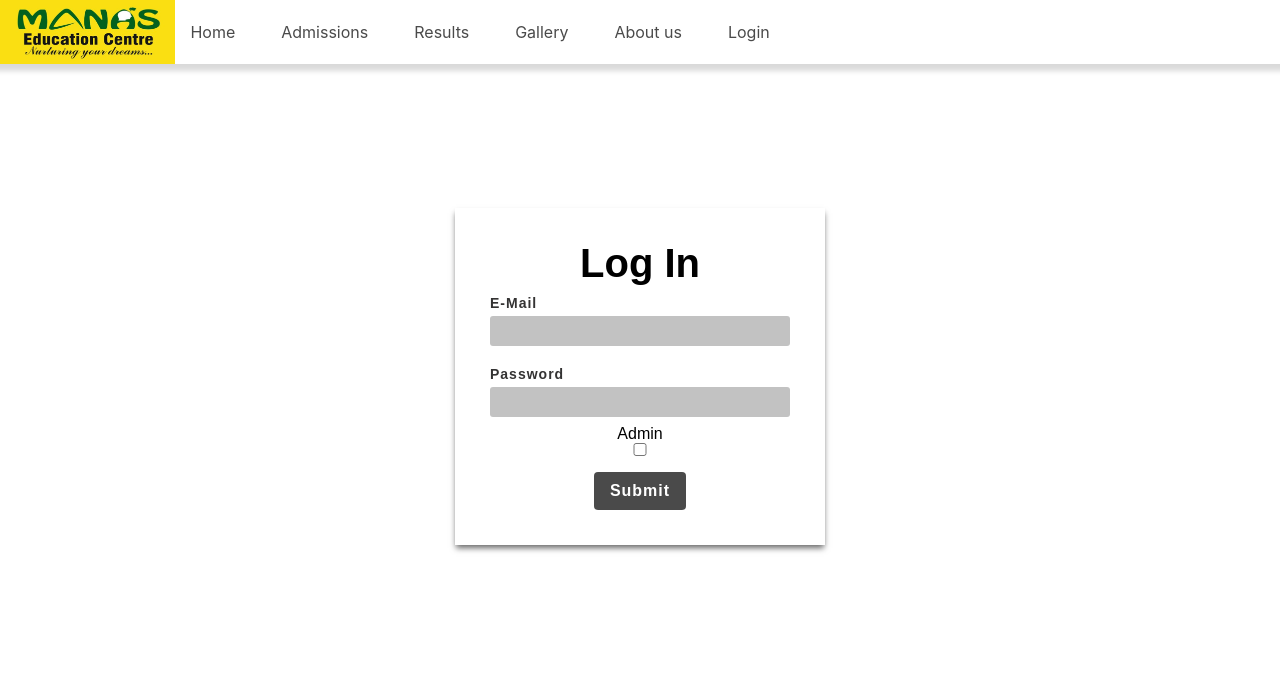
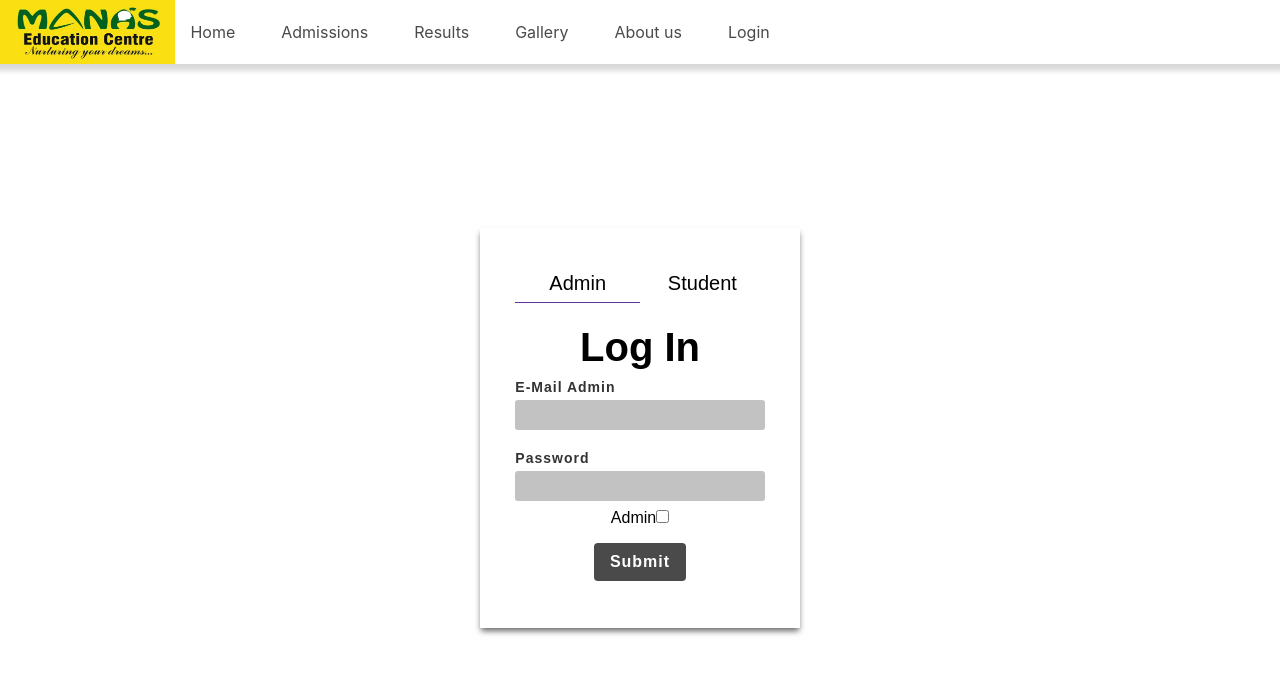
Before and after one commit to imf-ali/Manas-Frontend, a React (Create React App) app: page /login in a window 1280 px wide. Shown: the top 674 px of the page. Built offline with nearby package versions, Linux system fonts and the light colour scheme; the HTML template or start-up script is replaced by a standard one.

Commit message:
update login v1.1

```diff
--- a/src/Screen/LoginPage.js
+++ b/src/Screen/LoginPage.js
@@ -25,12 +25,11 @@ const passwordReducer = (state, actions) => {
 };
 
 const LoginPage = () => {
-
   const setIsLogin = userStore((state) => state.setIsLogin);
 
   const { manasInstance } = useContext(AuthContext);
 
-  const [ adminValue, setAdminValue ] = useState(false);
+  const [adminValue, setAdminValue] = useState(false);
 
   const [emailState, dispatchEmail] = useReducer(emailReducer, {
     value: "",
@@ -60,23 +59,50 @@ const LoginPage = () => {
 
   const adminChangeHandler = () => {
     console.log(adminValue);
-    setAdminValue((value) => !value)
+    setAdminValue((value) => !value);
   };
 
   const submitHandler = async (event) => {
     event.preventDefault();
-    const user = adminValue ? 'admin' : 'student';
-    const res = await manasInstance.loginHandler(emailState.value, passwordState.value, user);
-    if(res.status === 201) {
+    const user = adminValue ? "admin" : "student";
+    const res = await manasInstance.loginHandler(
+      emailState.value,
+      passwordState.value,
+      user
+    );
+    if (res.status === 201) {
       setIsLogin(true, false);
     }
   };
 
+  const switchStudent = () => {
+    // document.getElementById("admin").style.display = "none";
+    document.getElementById("student").style.left = "0";
+    document.getElementById("btn").style.left = "50%";
+    document.getElementById("admin").style.left = "-121%";
+  };
+  const switchAdmin = () => {
+    document.getElementById("admin").style.left = "0";
+    document.getElementById("btn").style.left = "0";
+    document.getElementById("student").style.left = "121%";
+  };
+
   return (
-      <div className={styles.loginMain}>
-        <div className={styles.loginContainer}>
-          <h2 className={styles.headingLogin}>Log In</h2>
-          <form className={styles.loginForm} onSubmit={submitHandler}>
+    <div className={styles.loginMain}>
+      <div className={styles.loginContainer}>
+        <div className={styles.toggle}>
+          <div id="btn" className={styles.btn}></div>
+          <button onClick={switchAdmin}>Admin</button>
+          {/* <hr></hr> */}
+          <button onClick={switchStudent}>Student</button>
+        </div>
+        <h2 className={styles.headingLogin}>Log In</h2>
+        <div className={styles.formContainer}>
+          <form
+            id="student"
+            className={styles.loginFormStudent}
+            onSubmit={submitHandler}
+          >
             <Input
               id="email"
               type="email"
@@ -95,17 +121,51 @@ const LoginPage = () => {
               value={passwordState.value}
               isValid={passwordState.isValid}
             />
-            <Input className={styles.radio}
+            <Input
+              className={styles.radio}
               id="radio"
               type="checkbox"
               label="Admin"
               onChange={adminChangeHandler}
             />
-              <button className={styles.loginButton}>Submit</button>
+            <button className={styles.loginButton}>Submit</button>
+          </form>
+          <form
+            id="admin"
+            className={styles.loginFormAdmin}
+            onSubmit={submitHandler}
+          >
+            <Input
+              id="email"
+              type="email"
+              label="E-Mail Admin"
+              onChange={emailChangeHandler}
+              onBlur={validateEmailHandler}
+              value={emailState.value}
+              isValid={emailState.isValid}
+            />
+            <Input
+              id="password"
+              type="password"
+              label="Password"
+              onChange={passwordChangeHandler}
+              onBlur={validatePasswordHandler}
+              value={passwordState.value}
+              isValid={passwordState.isValid}
+            />
+            <Input
+              className={styles.radio}
+              id="radio"
+              type="checkbox"
+              label="Admin"
+              onChange={adminChangeHandler}
+            />
+            <button className={styles.loginButton}>Submit</button>
           </form>
         </div>
       </div>
+    </div>
   );
-}
+};
 
 export default LoginPage;
--- a/src/Screen/LoginPage.module.css
+++ b/src/Screen/LoginPage.module.css
@@ -1,14 +1,73 @@
 .loginMain {
+  height: 75vh;
+  position: relative;
   display: flex;
   flex-direction: column;
   align-items: center;
 }
 
+.btn {
+  position: absolute;
+  border-bottom: 1px solid rebeccapurple;
+  top: 0;
+  left: 0;
+  height: 100%;
+  width: 50%;
+  transition: 0.5s;
+}
+
+.toggle {
+  margin-bottom: 3vh;
+  position: relative;
+  display: flex;
+  height: 5vh;
+  /* box-shadow: 0 0 10px 5px rgb(199, 199, 199); */
+}
+
+.toggle > button {
+  font-size: 20px;
+  width: 50%;
+  cursor: pointer;
+  position: relative;
+  height: 5vh;
+  border: none;
+  background: transparent;
+  outline: none;
+  -webkit-tap-highlight-color: transparent;
+}
+
+.formContainer {
+  position: relative;
+}
+.loginFormAdmin {
+  position: absolute;
+  width: 100%;
+  left: 0;
+  /* padding: 0 vh; */
+  transition: 0.5s;
+}
+.loginFormStudent {
+  position: absolute;
+  width: 100%;
+  left: 121%;
+  /* padding: 0 3vh; */
+  transition: 0.5s;
+}
 .loginContainer {
-  margin: 10vh auto;
+  overflow: hidden;
+  display: flex;
+  flex-direction: column;
+  width: 40vh;
+  height: 50vh;
+  margin: auto 20%;
   /* background-color: #696363; */
   padding: 3%;
   box-shadow: 0 4px 6px -1px rgba(0, 0, 0, 0.6);
+  /* margin: 0;
+  position: absolute;
+  top: 50%;
+  -ms-transform: translateY(-50%);
+  transform: translateY(-50%); */
 }
 /* .loginContainer {
 
@@ -30,11 +89,6 @@
   box-shadow: 0 20px 25px 5px rgba(0, 0, 0, 0.1),
     0 10px 10px -5px rgba(0, 0, 0, 0.04);
   transition: 300ms ease-in-out all;
-}
-
-.loginForm {
-  display: flex;
-  flex-direction: column;
 }
 
 .loginButton {
--- a/src/UI/Input.module.css
+++ b/src/UI/Input.module.css
@@ -52,7 +52,7 @@
 } */
 .inputControl {
   /* height: 30px; */
-  width: 300px;
+  /* width: 35vh; */
   border-radius: 3px;
   padding: 0.375rem 0.75rem;
   color: rgb(52, 51, 51);
```
